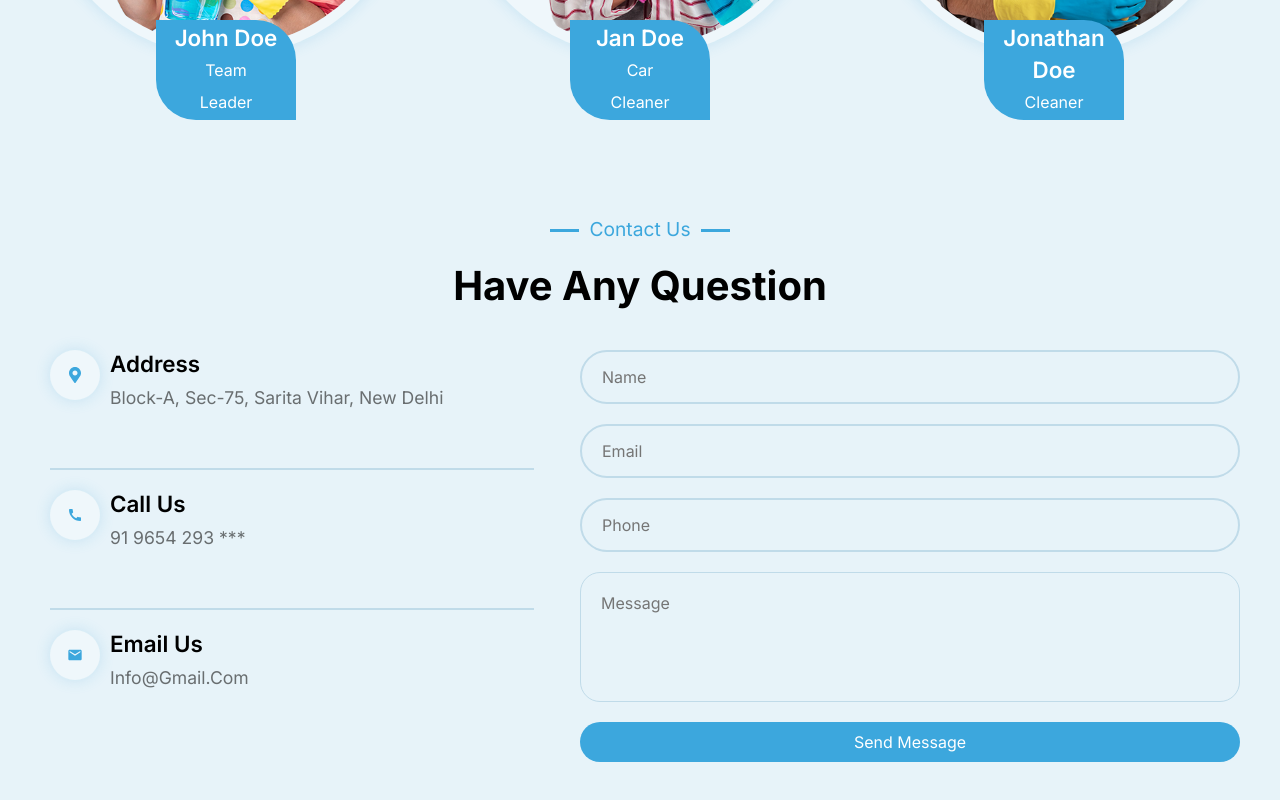
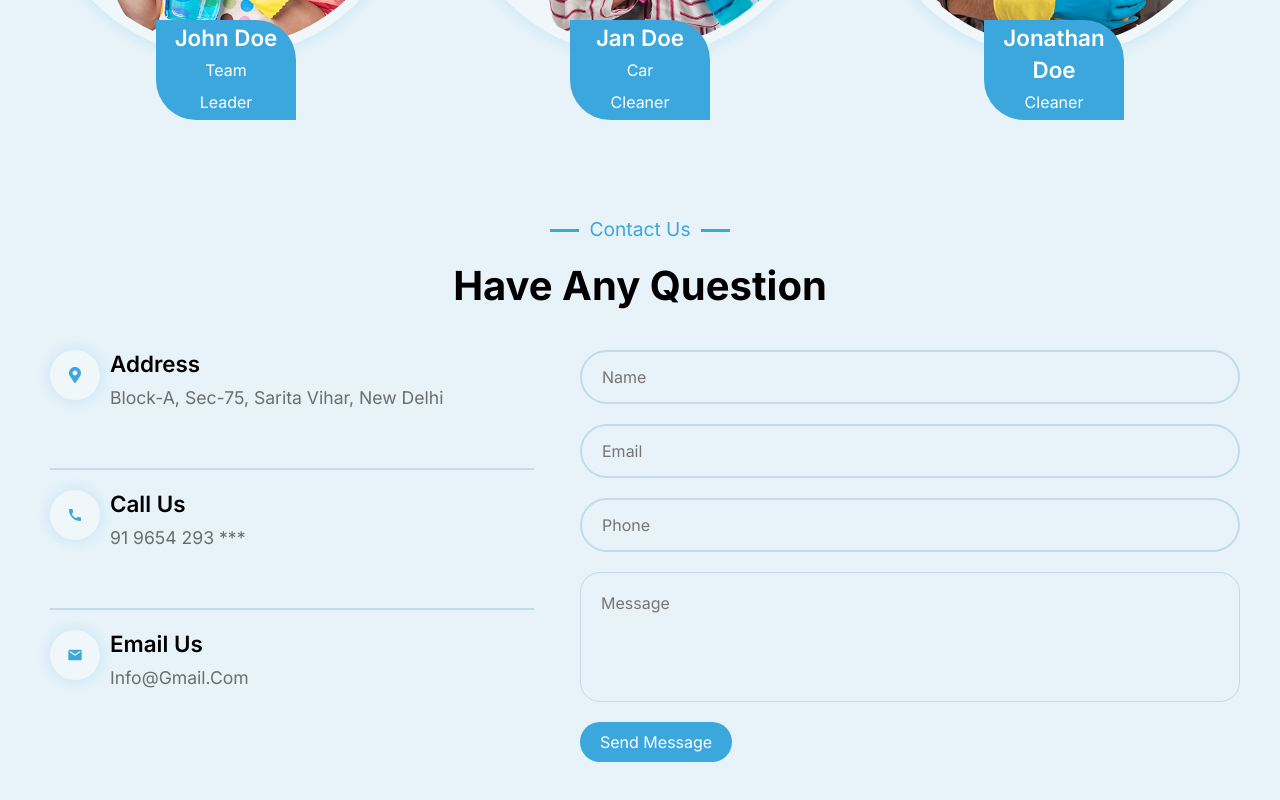
Before and after one commit to Bubblecrown/Home-Cleaning-Service, a React (Create React App) app: page / in a window 1280 px wide. Shown: the part 3262-4062 px from the top of the page. Built offline with nearby package versions, Linux system fonts and the light colour scheme.

Commit message:
make contact section responsive

```diff
--- a/src/components/InputBox/InputStyle.js
+++ b/src/components/InputBox/InputStyle.js
@@ -9,6 +9,11 @@
   height: 100%;
   max-height: 100%;
   flex-basis: 100%;
+  @media screen and (max-width: 960px) {
+    max-width: 100%;
+    flex-basis: 100%;
+  }
+  align-items: flex-start;
 `;
 
 export const TextArea = styled.textarea`
@@ -23,6 +28,7 @@
   border-color: ${LineColor};
   &:focus {
     outline: none;
+    border-color: #ffff;
   }
   font-size: clamp(0.75rem, 5vw, 1rem);
 `;
@@ -41,6 +47,8 @@
   border-color: ${LineColor};
   &:focus {
     outline: none;
+  border-color: #ffff;
+
   }
   font-size: clamp(0.75rem, 5vw, 1rem);
 `;
--- a/src/globalStyles.js
+++ b/src/globalStyles.js
@@ -37,7 +37,7 @@
 `;
 
 export const Button = styled.button`
-display: ${({ btnText }) => (btnText ? "block" : "none")};;
+  display: ${({ btnText }) => (btnText ? "block" : "none")};
   border-radius: 20px;
   padding: ${({ center }) => (center ? "15px 40px" : "10px 20px")};
   white-space: nowrap;
@@ -45,8 +45,8 @@
   outline: none;
   border: none;
   color: #fff;
-  margin: ${({center}) => (center? 'auto' : '0 0')};
-  font-weight: ${({center}) => (center? '700' : 'none')};
+  margin: ${({ center }) => (center ? "auto" : "0 0")};
+  font-weight: ${({ center }) => (center ? "700" : "none")};
   cursor: pointer;
   font-size: 1rem;
   transition: all 0.3s ease;
@@ -62,9 +62,6 @@
   flex-direction: ${({ reverse }) => (reverse ? "row-reverse" : "row")};
   justify-content: space-between;
   row-gap: 50px;
-  @media screen and (max-width: 768px) {
-    row-gap: 20px;
-  }
 `;
 
 export const Column = styled.aside`
```
